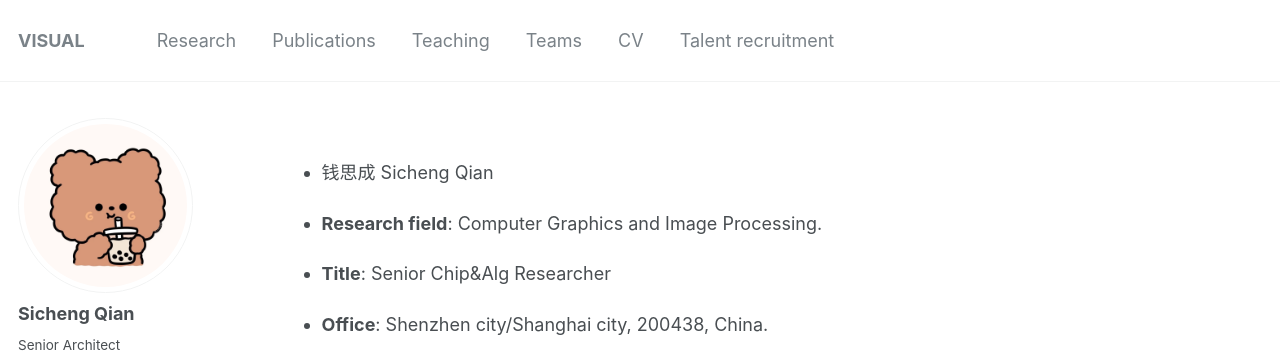
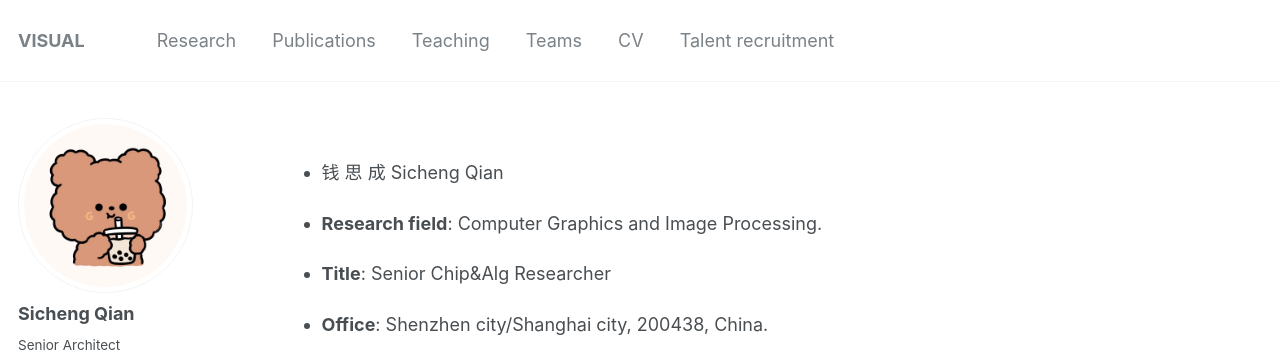
Before and after one commit to aqsc/aqsc.github.io, a Jekyll site: the page built from _pages/about.md, in a window 1280 px wide and 900 px high. Shown: the top 353 px of the window. Built offline with Jekyll 4.4.1, drawn with Linux system fonts in a browser that asks for light colours.

```diff
--- a/_pages/about.md
+++ b/_pages/about.md
@@ -10,7 +10,7 @@ redirect_from:
 
 {% include base_path %}
 
-- 钱思成 Sicheng Qian
+- 钱 思 成 Sicheng Qian
 
 - **Research field**: Computer Graphics and Image Processing.
 
```
